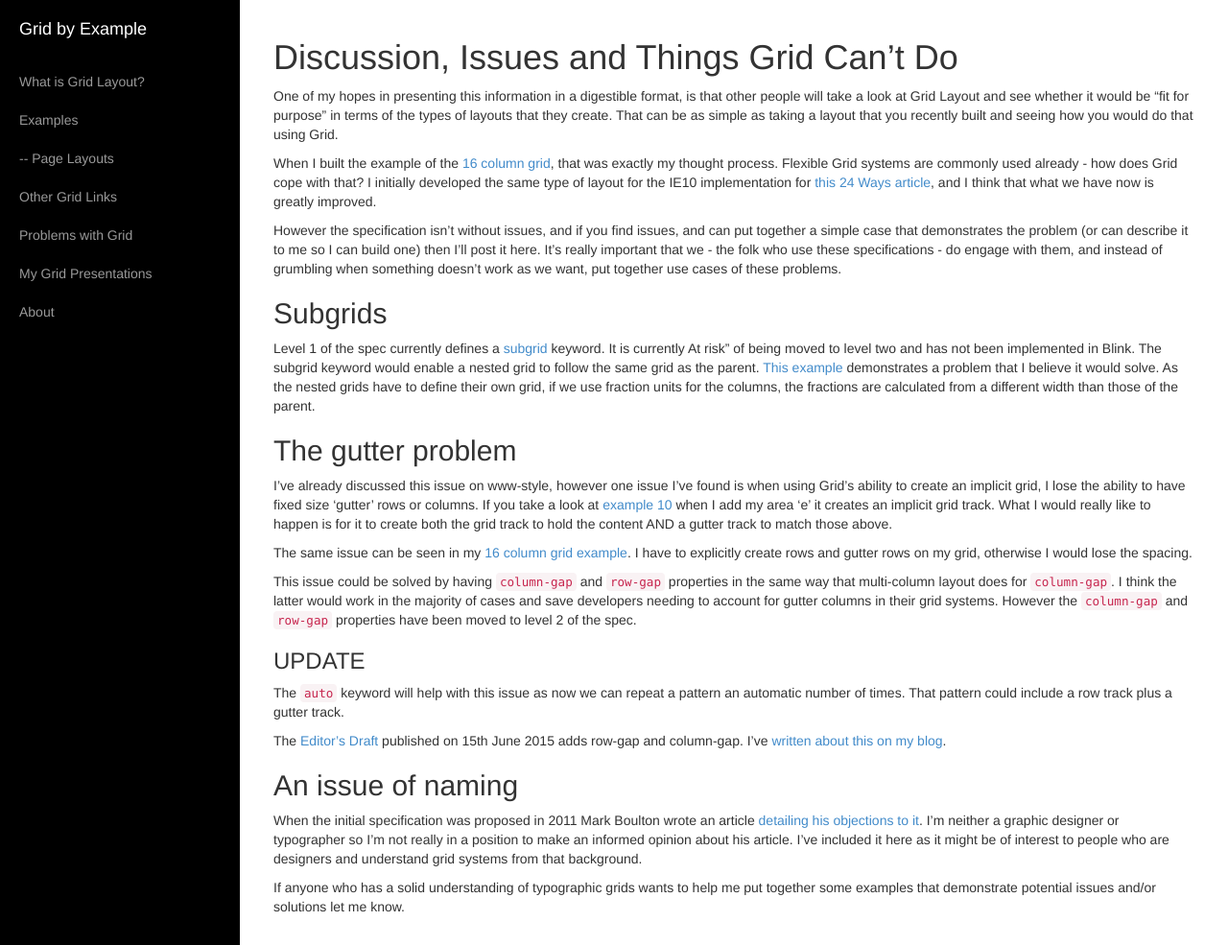
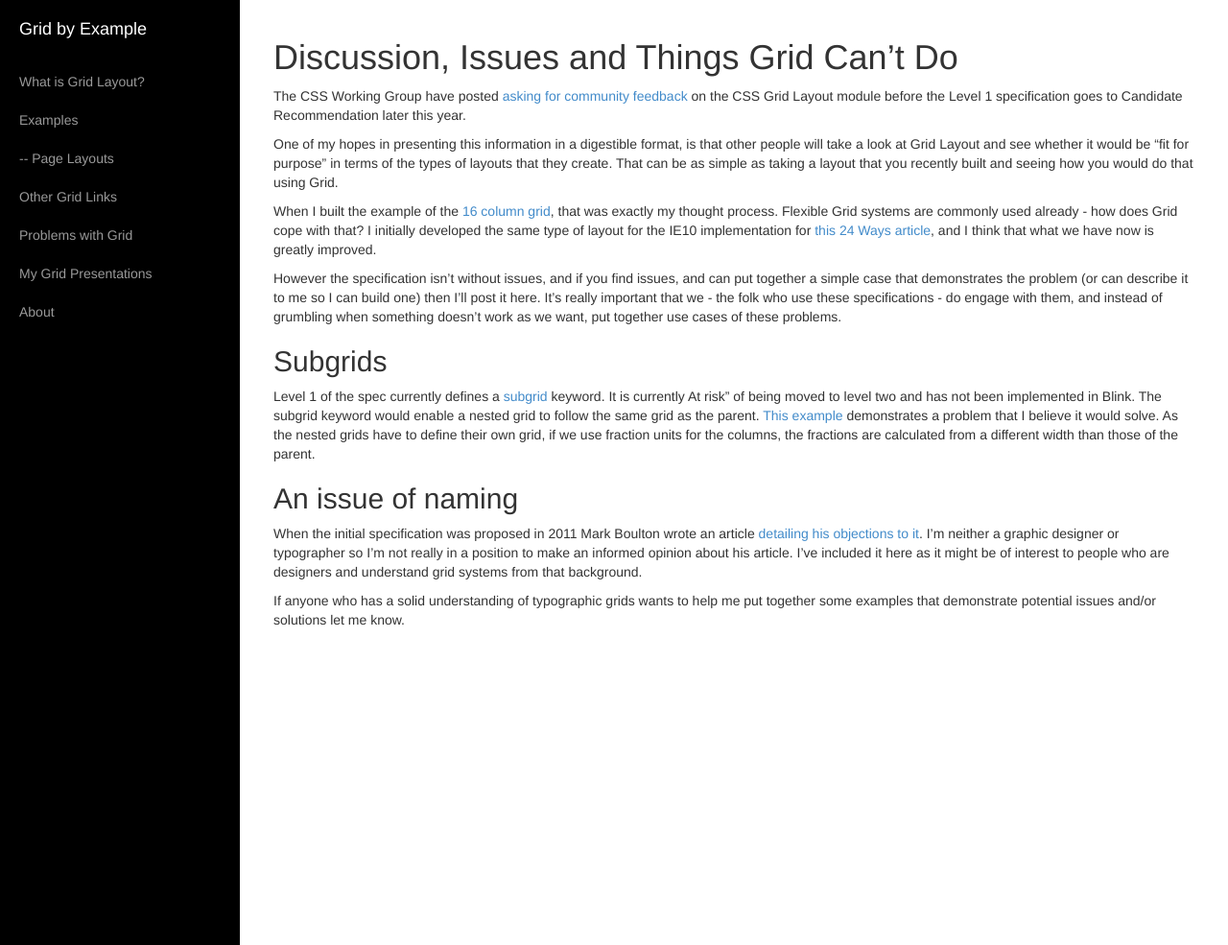
Before and after one commit to rachelandrew/grid-by-example, a Jekyll site: the page built from issues/index.md, in a window 1280 px wide and 985 px high. Shown: the whole window at 96% size. Built offline with Jekyll 4.4.1, drawn with Linux system fonts in a browser that asks for light colours; nearby versions of some CDN libraries; library files that are not in the unit come from our copies.

```diff
--- a/issues/index.md
+++ b/issues/index.md
@@ -4,6 +4,8 @@ title: Discussion, Issues and Things Grid Can't Do
 ---
 
 # Discussion, Issues and Things Grid Can't Do
+
+The CSS Working Group have posted [asking for community feedback](http://www.w3.org/blog/CSS/2015/08/10/css-grid-pls-review/) on the CSS Grid Layout module before the Level 1 specification goes to Candidate Recommendation later this year.
 
 One of my hopes in presenting this information in a digestible format, is that other people will take a look at Grid Layout and see whether it would be "fit for purpose" in terms of the types of layouts that they create. That can be as simple as taking a layout that you recently built and seeing how you would do that using Grid.
 
@@ -15,20 +17,6 @@ However the specification isn't without issues, and if you find issues, and can
 
 Level 1 of the spec currently defines a [subgrid](http://dev.w3.org/csswg/css-grid/#subgrids) keyword. It is currently At risk" of being moved to level two and has not been implemented in Blink. The subgrid keyword would enable a nested grid to follow the same grid as the parent. [This example](/examples/code/layout6.html) demonstrates a problem that I believe it would solve. As the nested grids have to define their own grid, if we use fraction units for the columns, the fractions are calculated from a different width than those of the parent.
 
-## The gutter problem
-
-I've already discussed this issue on www-style, however one issue I've found is when using Grid's ability to create an implicit grid, I lose the ability to have fixed size 'gutter' rows or columns. If you take a look at [example 10](/examples/#example10) when I add my area 'e' it creates an implicit grid track. What I would really like to happen is for it to create both the grid track to hold the content AND a gutter track to match those above.
-
-The same issue can be seen in my [16 column grid example](http://gridbyexample.com/examples/code/layout4.html). I have to explicitly create rows and gutter rows on my grid, otherwise I would lose the spacing.
-
-This issue could be solved by having `column-gap` and `row-gap` properties in the same way that multi-column layout does for `column-gap`. I think the latter would work in the majority of cases and save developers needing to account for gutter columns in their grid systems. However the `column-gap` and `row-gap` properties have been moved to level 2 of the spec.
-
-### UPDATE
-
-The `auto` keyword will help with this issue as now we can repeat a pattern an automatic number of times. That pattern could include a row track plus a gutter track.
-
-The [Editor's Draft](http://dev.w3.org/csswg/css-grid-1/#gutters) published on 15th June 2015 adds row-gap and column-gap. I've [written about this on my blog](http://rachelandrew.co.uk/archives/2015/06/19/css-grid-layout-solving-the-gutter-problem/).
-
 ## An issue of naming
 
 When the initial specification was proposed in 2011 Mark Boulton wrote an article [detailing his objections to it](http://www.markboulton.co.uk/journal/rethinking-css-grids). I'm neither a graphic designer or typographer so I'm not really in a position to make an informed opinion about his article. I've included it here as it might be of interest to people who are designers and understand grid systems from that background.
```
Also changed, not shown: index.md (+4 -0 lines), presentations/2015-cssday.md (+1 -0 lines), resources/index.md (+6 -0 lines).
